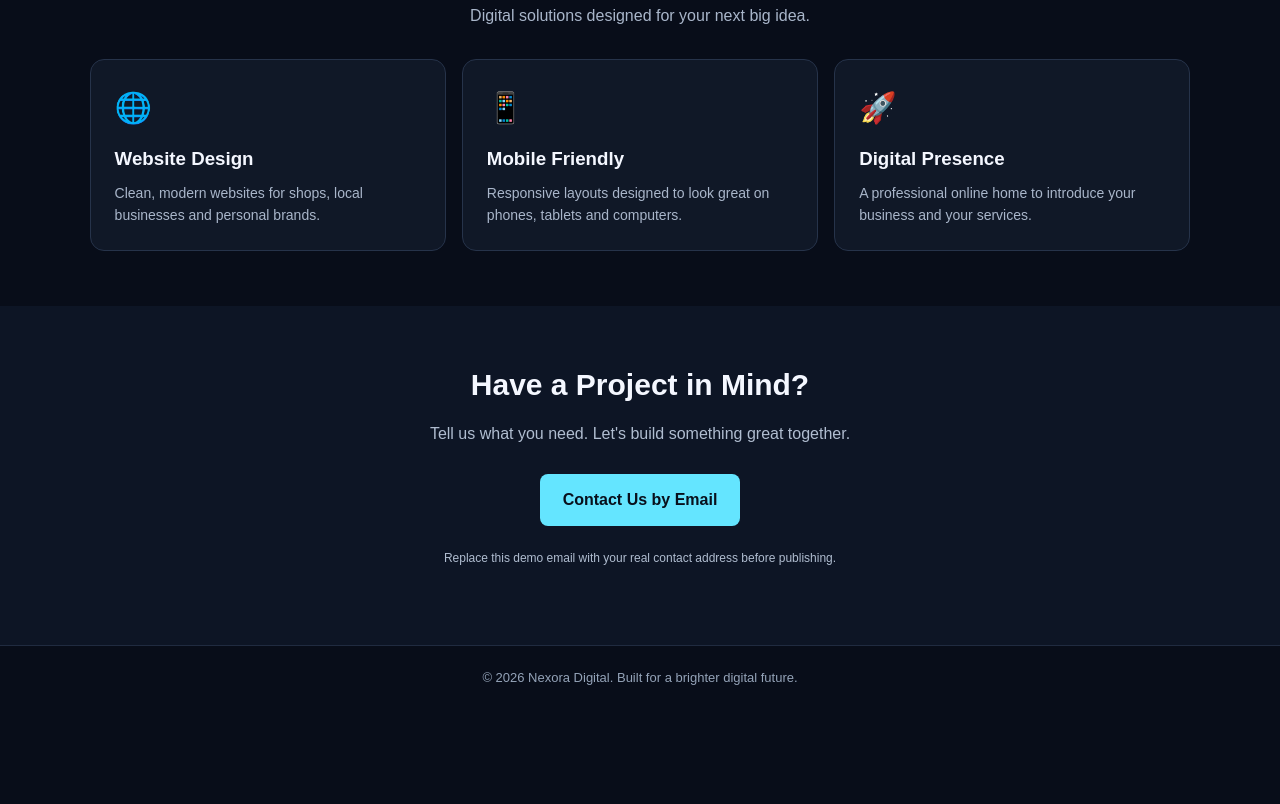
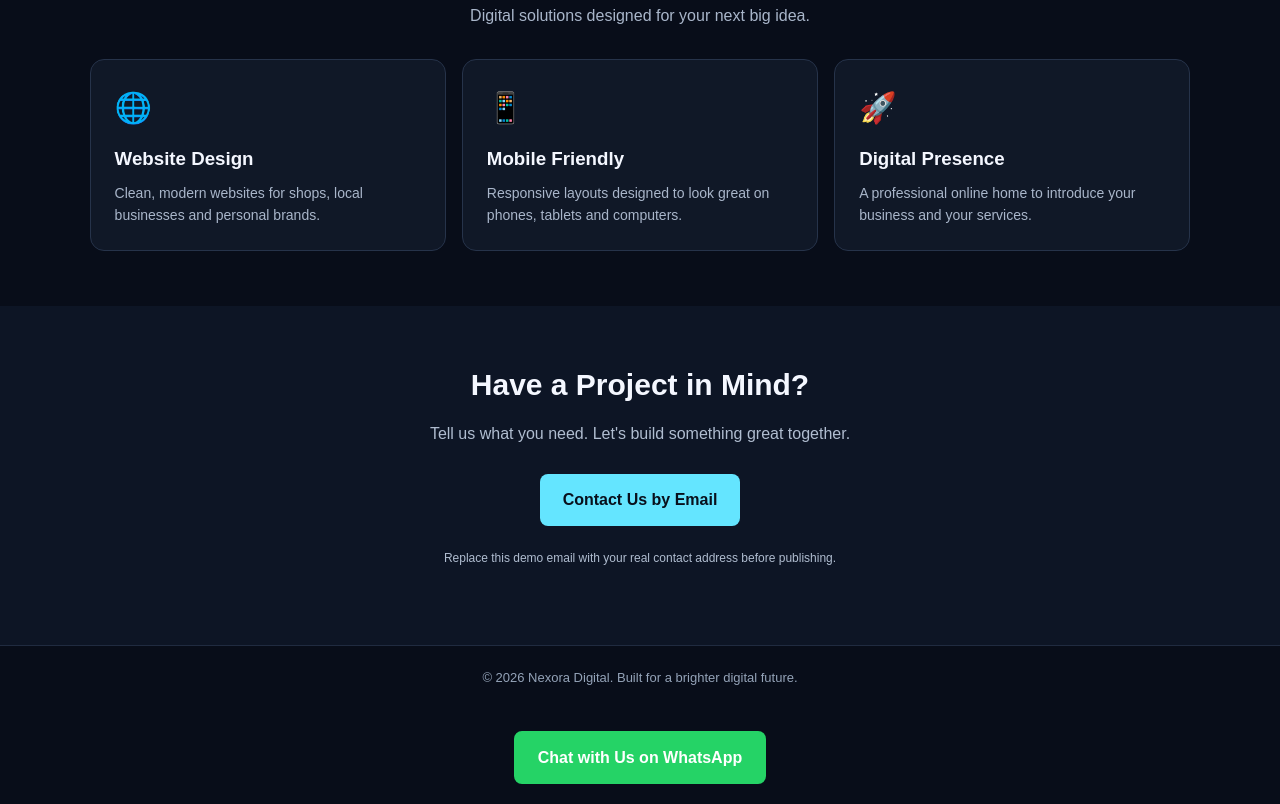
Before and after one commit to aplamba288-cyber/Repository-name-nexora-digital-Visibility-public-Add-README-Yes, a plain HTML site: page index.html in a window 1280 px wide. Shown: the part 722-1526 px from the top of the page. Before the commit the page ends 1433 px from the top, so only its background shows below. Drawn offline with Linux system fonts and the light colour scheme.

Commit message:
Add WhatsApp chat link in footer
Added a WhatsApp chat link for user inquiries.

```diff
--- a/index.html
+++ b/index.html
@@ -124,5 +124,15 @@
   </main>
 
   <footer>© 2026 Nexora Digital. Built for a brighter digital future.</footer>
+
+<div style="text-align:center; padding:20px;">
+  <a href="https://wa.me/918295004046?text=Hi%20Nexora%20Digital%2C%20I%20need%20a%20website."
+     target="_blank"
+     rel="noopener"
+     style="display:inline-block; background:#25D366; color:white; padding:14px 24px; border-radius:8px; text-decoration:none; font-weight:bold;">
+    Chat with Us on WhatsApp
+  </a>
+</div>
+
 </body>
 </html>
```
